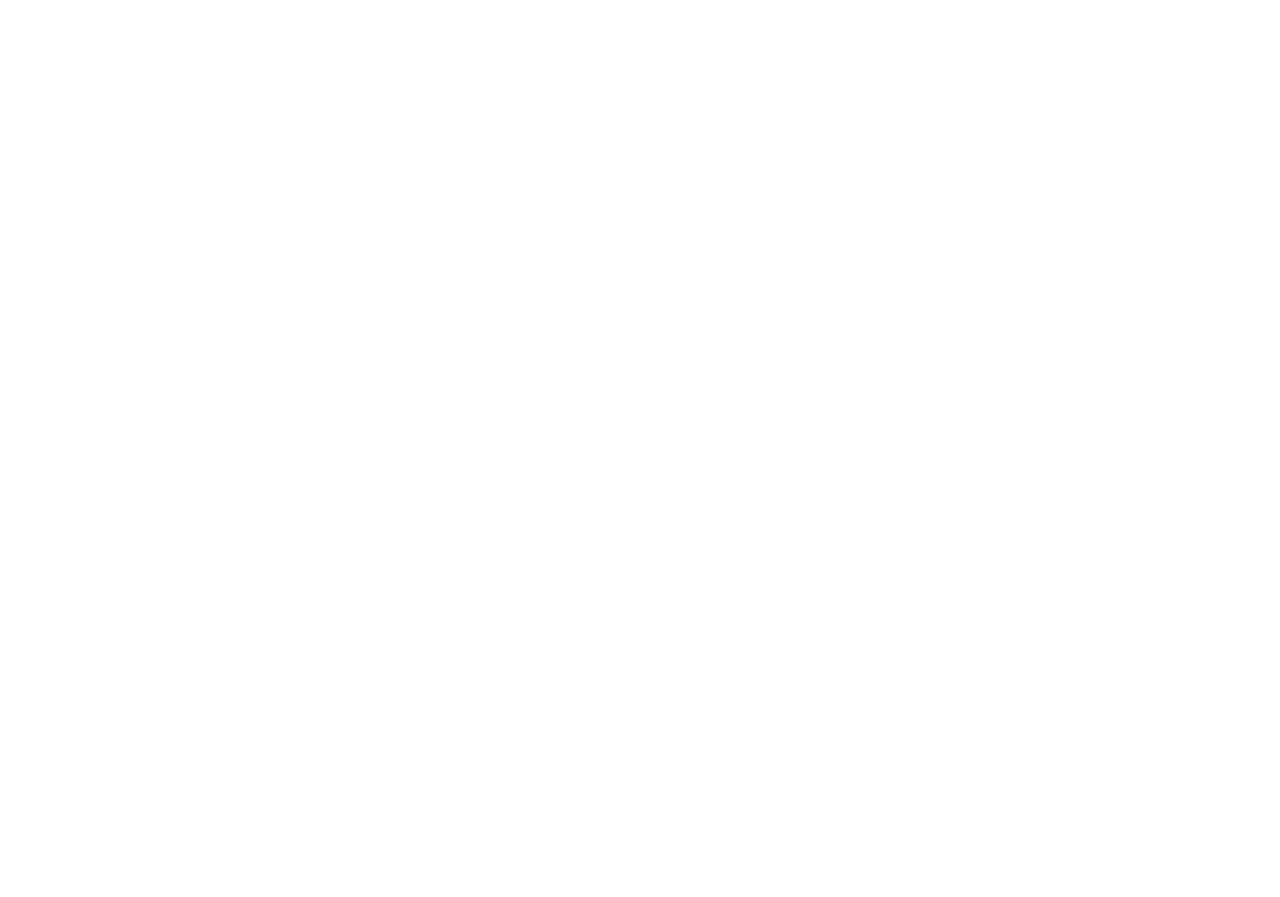
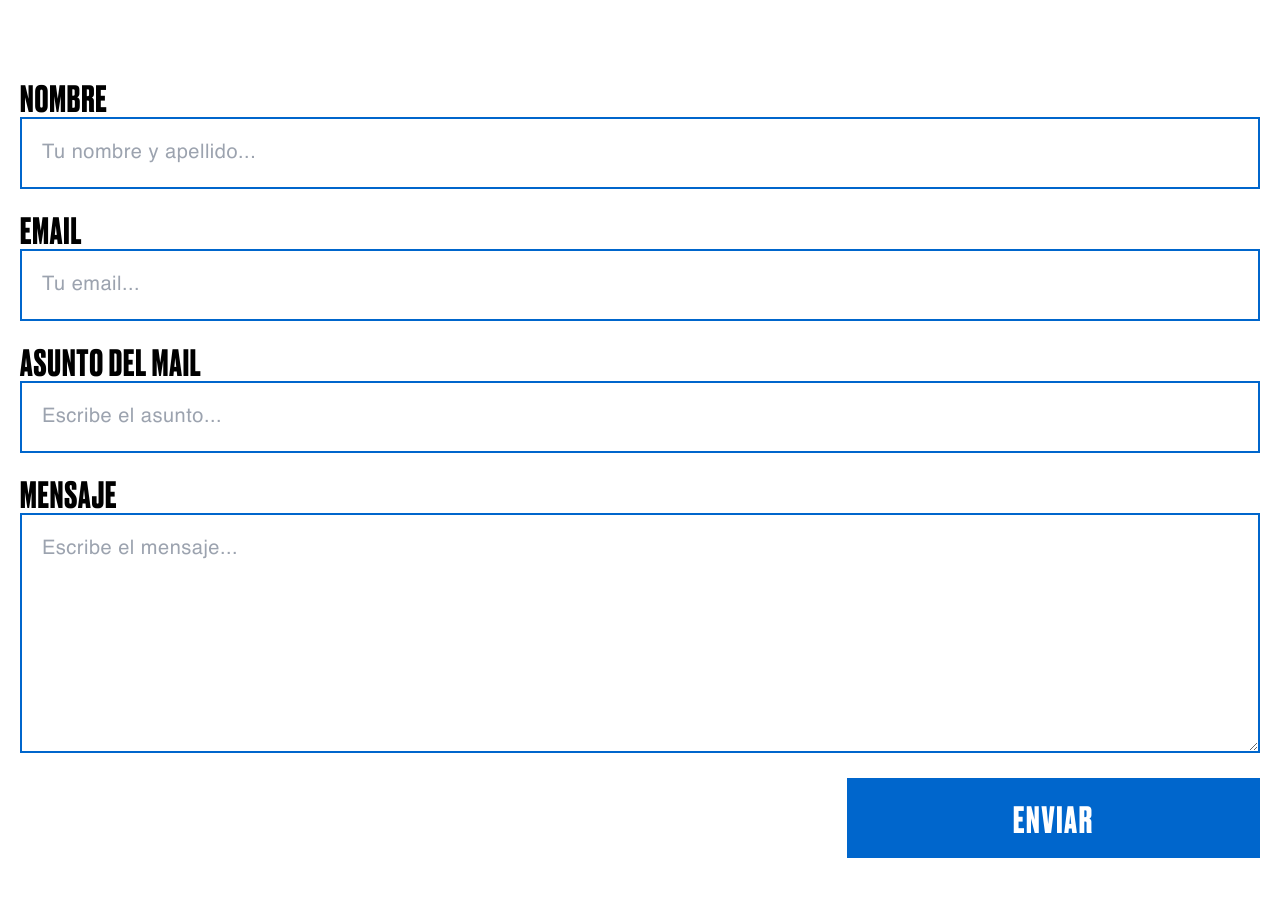
Before and after one commit to PolCarva/nsgcorp, a Next.js app: page / in a window 1280 px wide. Shown: the part 7760-8657 px from the top of the page. Before the commit the page ends 7066 px from the top, so only its background shows below. Built offline with nearby package versions, Linux system fonts and the light colour scheme; no server answers.

Commit message:
Contact section and client slider

```diff
--- a/app/page.tsx
+++ b/app/page.tsx
@@ -1,5 +1,6 @@
 import AboutSection from "@/components/AboutSection";
 import CompaniesSection from "@/components/CompaniesSection";
+import ContactSection from "@/components/ContactSection";
 import HeroSection from "@/components/HeroSection";
 import SolutionsSection from "@/components/SolutionsSection";
 
@@ -10,6 +11,7 @@
       <AboutSection />
       <SolutionsSection />
       <CompaniesSection />
+      <ContactSection />
     </main>
   );
 }
--- a/components/CompaniesSection.tsx
+++ b/components/CompaniesSection.tsx
@@ -22,7 +22,7 @@
   }, []);
 
   return (
-    <section id="empresas" className="pt-20 min-h-svh">
+    <section id="empresas" className="pt-20">
       <Container>
         <div className="flex flex-col gap-2 relative">
           <Tag
@@ -43,7 +43,7 @@
             ))}
           </div>
         )}
-        <div className="mt-16 flex flex-col gap-5">
+        <div className="mt-40 flex flex-col gap-5">
           <HeadingThree text="Clientes" position="center" />
           <ClientSlider />
         </div>
--- /dev/null
+++ b/components/ContactSection.tsx
@@ -0,0 +1,76 @@
+import React from "react";
+import Container from "./ui/Container";
+import HeadingTwo from "./ui/HeadingTwo";
+import Tag from "./ui/Tag";
+import { durk, helvetica } from "@/lib/fonts";
+
+const ContactSection = () => {
+  return (
+    <section id="contacto" className="pt-5 md:pt-20 h-fit">
+      <Container>
+        <div className="flex flex-col">
+          <Tag text="Contáctanos" className="w-fit" />
+          <HeadingTwo top="Cuéntanos" bottom="Tus Ideas" />
+        </div>
+        <form
+          className={`${durk.className} flex flex-col gap-5 my-16`}
+          action=""
+        >
+          <label>
+            <span className={` uppercase text-4xl tracking-wide`}>Nombre</span>
+            <input
+              type="text"
+              name="name"
+              required
+              placeholder="Tu nombre y apellido..."
+              id="name_inp"
+              className={`${helvetica.className} outline-none focus:ring-2 focus:ring-primary/30 tracking-wide text-xl border-2 border-primary w-full p-5`}
+            />
+          </label>
+          <label>
+            <span className={`uppercase text-4xl tracking-wide`}>Email</span>
+            <input
+              type="text"
+              name="email"
+              required
+              placeholder="Tu email..."
+              id="email_inp"
+              className={`${helvetica.className} outline-none focus:ring-2 focus:ring-primary/30 tracking-wide text-xl border-2 border-primary w-full p-5`}
+            />
+          </label>
+          <label>
+            <span className={`uppercase text-4xl tracking-wide`}>
+              Asunto del Mail
+            </span>
+            <input
+              type="text"
+              name="subject"
+              required
+              placeholder="Escribe el asunto..."
+              id="subject_inp"
+              className={`${helvetica.className} outline-none focus:ring-2 focus:ring-primary/30 tracking-wide text-xl border-2 border-primary w-full p-5`}
+            />
+          </label>
+          <label>
+            <span className={`uppercase text-4xl tracking-wide`}>Mensaje</span>
+            <textarea
+              name="subject"
+              required
+              placeholder="Escribe el mensaje..."
+              id="subject_inp"
+              className={`${helvetica.className} min-h-60 resize-y outline-none focus:ring-2 focus:ring-primary/30 tracking-wide text-xl border-2 border-primary w-full p-5`}
+            />
+          </label>
+          <button
+            className=" md:w-1/3 w-full py-5 text-4xl uppercase tracking-wider self-end bg-primary text-white"
+            type="submit"
+          >
+            Enviar
+          </button>
+        </form>
+      </Container>
+    </section>
+  );
+};
+
+export default ContactSection;
--- a/components/ui/ClientSlider.tsx
+++ b/components/ui/ClientSlider.tsx
@@ -14,7 +14,7 @@
 import Image from "next/image";
 import { useState, useEffect } from "react";
 
-// Crear un array dinámico de 45 elementos
+// Crear un array dinámico de 55 elementos
 const clients: ClientSliderItem[] = Array.from({ length: 55 }, (_, index) => ({
   name: `Cliente ${index + 1}`,
   src: `/img/clients/${index + 1}.jpg`,
@@ -23,14 +23,14 @@
 }));
 
 const ClientSlider = () => {
-  const [clientsPerSlide, setClientsPerSlide] = useState(3);
+  const [clientsPerSlide, setClientsPerSlide] = useState(6);
 
   useEffect(() => {
     const updateClientsPerSlide = () => {
       if (window.innerWidth >= 768) {
         setClientsPerSlide(12);
       } else {
-        setClientsPerSlide(3);
+        setClientsPerSlide(6);
       }
     };
 
@@ -45,7 +45,7 @@
   const pagination = {
     clickable: true,
     renderBullet: function (_: number, className: string) {
-      return `<span class="!w-8 md:!w-16 !h-1 !hidden md:!inline-block !rounded-none ${className}"></span>`;
+      return `<span class="!w-8 md:!w-16 !h-1 !rounded-none ${className}"></span>`;
     },
   };
 
@@ -54,26 +54,21 @@
     slides.push(
       <SwiperSlide key={i}>
         <div
-          className={`w-full grid gap-y-3 mb-10 cursor-grab ${
+          className={`w-full grid gap-y-3 mb-20 md:mb-10 cursor-grab ${
             clientsPerSlide === 12
               ? "md:grid-cols-6 grid-rows-2"
-              : "grid-cols-3"
+              : "grid-cols-3 grid-rows-2"
           }`}
         >
-          {clients.slice(i, i + clientsPerSlide).map((client, index) => {
-            const globalIndex = i + index;
-            const addMarginTop = clientsPerSlide === 3 && globalIndex % 2 === 1;
-            return (
+          {clients.slice(i, i + clientsPerSlide).map((client, index) => (
             <Image
               key={index}
               alt={client.name}
               width={client.width}
               height={client.height}
               src={client.src}
-                className={`${addMarginTop ? "mt-5" : ""}`}
             />
-            );
-          })}
+          ))}
         </div>
       </SwiperSlide>
     );
```
Lines whose indentation alone changed are shown as unchanged.
